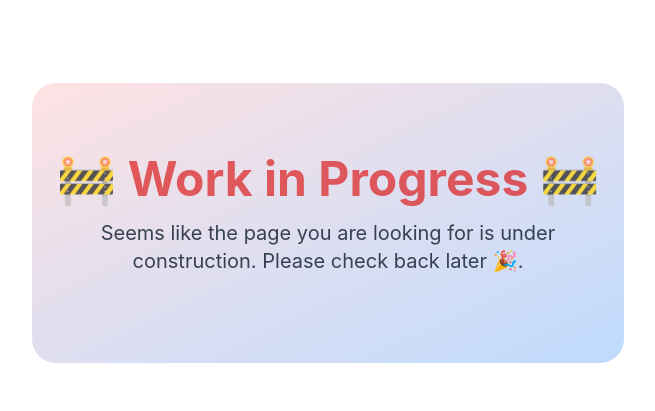
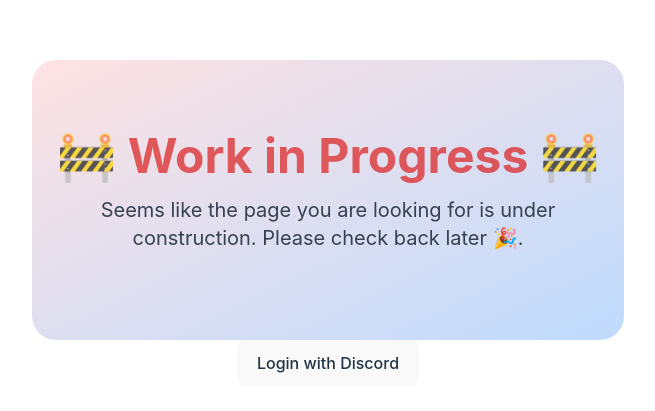
Before and after one commit to MeepCastana/CAMATARU, a React (Vite) app: page / in a window 1280 px wide. Shown: the part 177-588 px from the top of the page, without its empty margins (312-967 px from the left). Built offline with nearby package versions, Linux system fonts and the light colour scheme.

Commit message:
discord login

```diff
--- /dev/null
+++ b/LoginWithDiscord.js
@@ -0,0 +1,18 @@
+import React from "react";
+
+const LoginWithDiscord = () => {
+  const handleLogin = () => {
+    window.location.href = "https://camataru.ro/auth/discord"; // Redirect to OAuth initiation route
+  };
+
+  return (
+    <button
+      onClick={handleLogin}
+      className="bg-indigo-500 text-white py-2 px-4 rounded"
+    >
+      Login with Discord
+    </button>
+  );
+};
+
+export default LoginWithDiscord;
--- a/src/App.jsx
+++ b/src/App.jsx
@@ -1,3 +1,4 @@
+import LoginWithDiscord from "../LoginWithDiscord";
 import "./App.css";
 
 function App() {
@@ -13,6 +14,7 @@ function App() {
         </p>
         <div className="loader border-t-4 border-blue-600 border-solid rounded-full w-16 h-16 animate-spin"></div>
       </div>
+      <LoginWithDiscord />
     </>
   );
 }
```
